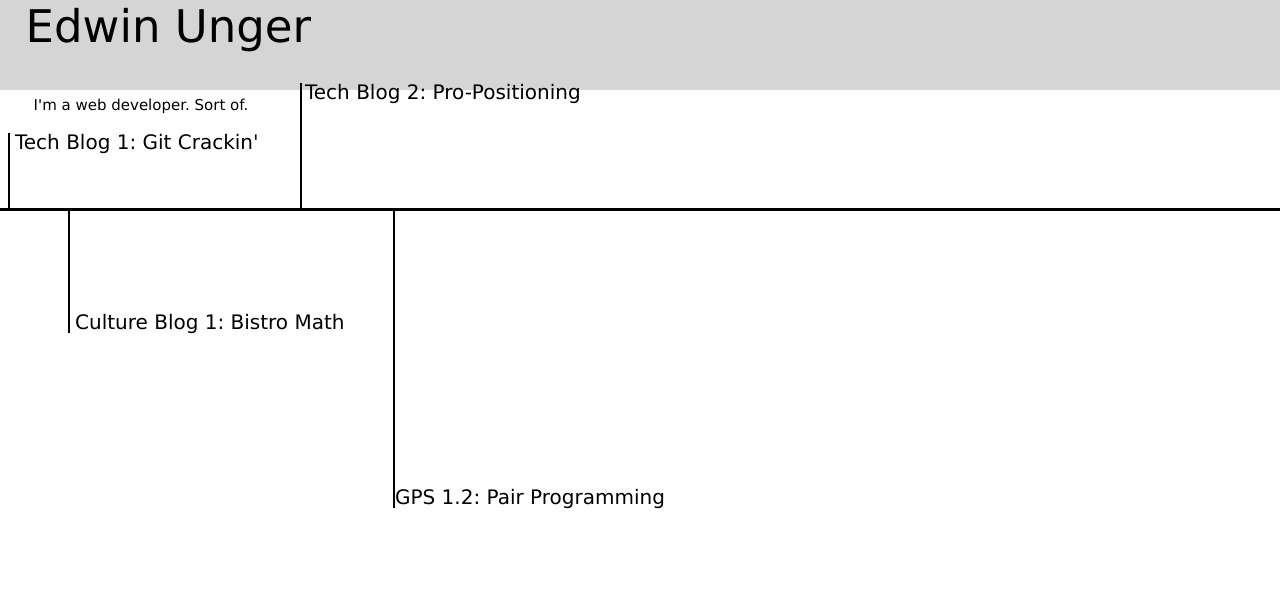
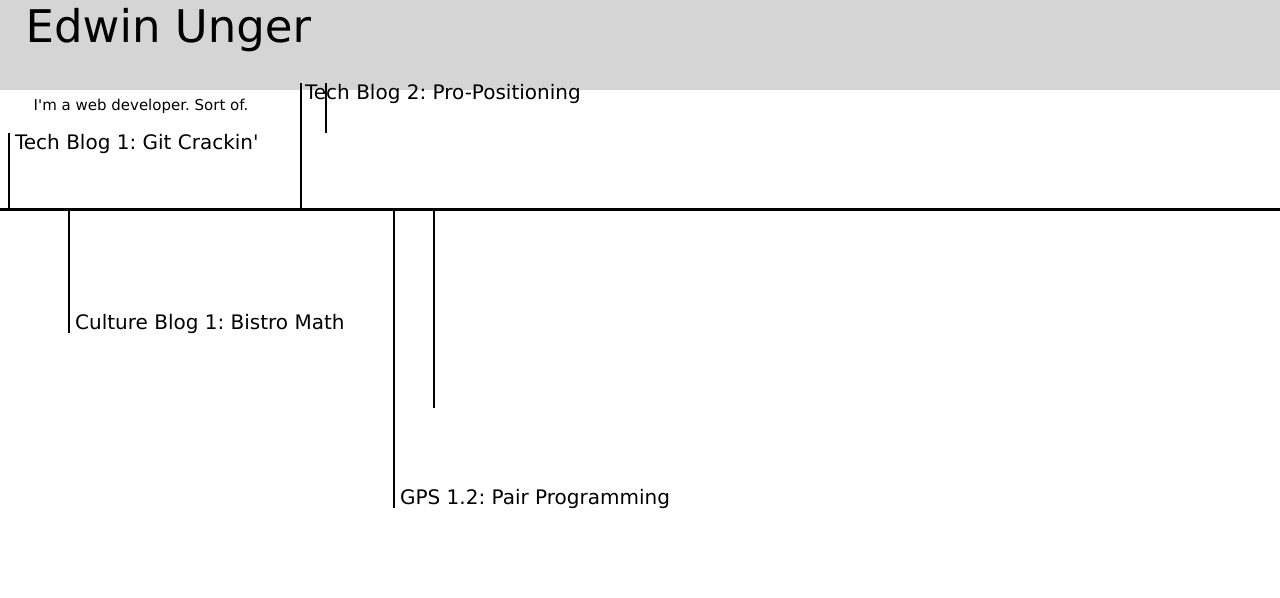
Before and after one commit to edwinunger/edwinunger.github.io, a Jekyll site: the page blog.html, which Jekyll copies as it is, in a window 1280 px wide. Shown: the top 598 px of the page. Built offline with Jekyll 4.4.1, drawn with Linux system fonts in a browser that asks for light colours.

Commit message:
timeline fix

```diff
--- a/blog.html
+++ b/blog.html
@@ -20,6 +20,7 @@
   <div class="line3"></div>
   <div class="line4"></div>
   <div class="line5"></div>
+  <div class="line6"></div>
 
   <a href="https://edwinunger.github.io/blog/2015-02-03-t1-git-blog.html"><span class="tech-blog-1">Tech Blog 1: Git Crackin'</span></a>
   <a href="https://edwinunger.github.io/blog/2015-02-03-c1-chefs-kitchen.html"><span class="culture-blog-1">Culture Blog 1: Bistro Math</span></a>
--- a/stylesheets/default.css
+++ b/stylesheets/default.css
@@ -187,9 +187,28 @@ a {
   font-family: Verdana;
   color: #000000;
   top: 485px;
-  left: 395px;
+  left: 400px;
   position: absolute;
   text-decoration: none;
 }
 
-.line5
+.line5 {
+  height: 200px;
+  width: 2px;
+  background-color: #000000;
+  border: none;
+  position: fixed;
+  margin-top: 200px;
+  margin-left: 425px;
+  margin-right: 0px;
+}
+
+.line6 {
+  height: 50px;
+  width: 2px;
+  background-color: #000000;
+  border: none;
+  position: fixed;
+  margin-top: 75px;
+  left: 325px;
+}
```
